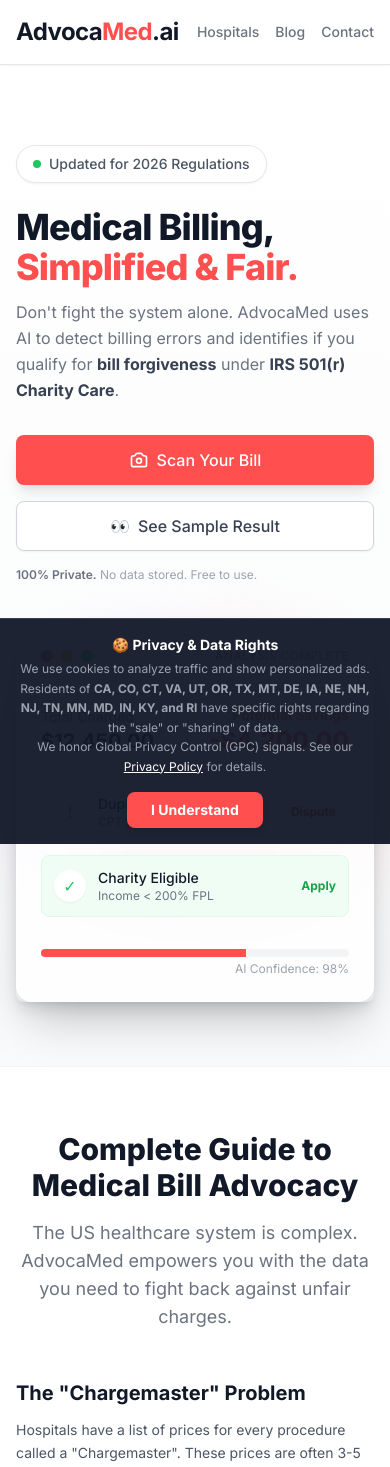
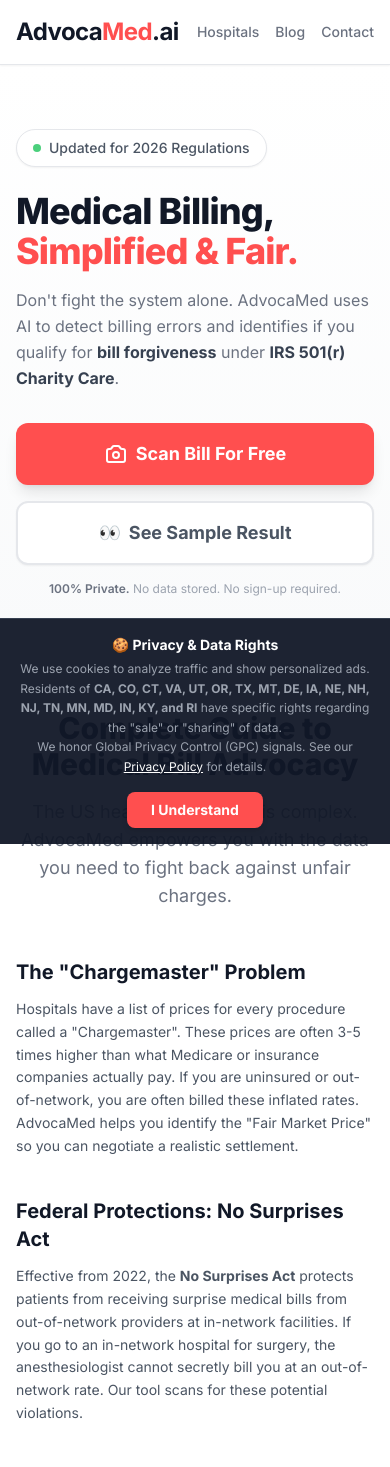
Before and after one commit to gkswjdgb/advocamed-ai, a React (Vite) app in the folder advocamed.ai/: page / in a window 390 px wide. Shown: the top 1467 px of the page. Built offline with nearby package versions, Linux system fonts and the light colour scheme.

Commit message:
Update Hero.tsx

```diff
--- a/advocamed.ai/components/Hero.tsx
+++ b/advocamed.ai/components/Hero.tsx
@@ -8,46 +8,47 @@ interface HeroProps {
 export const Hero: React.FC<HeroProps> = ({ onStart, onDemo }) => {
   return (
     <div className="relative overflow-hidden bg-gradient-to-b from-white to-gray-50">
-      <div className="max-w-7xl mx-auto pt-20 pb-16 px-4 sm:px-6 lg:px-8 lg:pt-32">
+      <div className="max-w-7xl mx-auto pt-16 pb-12 px-4 sm:px-6 lg:px-8 lg:pt-32">
         <div className="lg:grid lg:grid-cols-12 lg:gap-8 items-center">
 
           {/* Left Column: Text */}
           <div className="sm:text-center md:max-w-2xl md:mx-auto lg:col-span-6 lg:text-left">
             <div className="inline-flex items-center px-4 py-2 rounded-full border border-gray-200 bg-white shadow-sm mb-6">
-                <span className="w-2 h-2 rounded-full bg-green-500 mr-2"></span>
+                <span className="w-2 h-2 rounded-full bg-green-500 mr-2 animate-pulse"></span>
                 <span className="text-sm font-medium text-gray-600">Updated for {new Date().getFullYear()} Regulations</span>
             </div>
             <h1 className="text-4xl tracking-tight font-extrabold text-gray-900 sm:text-5xl md:text-6xl lg:text-5xl xl:text-6xl">
               <span className="block">Medical Billing,</span>
               <span className="block text-primary">Simplified & Fair.</span>
             </h1>
-            <p className="mt-3 text-base text-gray-500 sm:mt-5 sm:text-xl lg:text-lg xl:text-xl leading-relaxed">
+            <p className="mt-4 text-base text-gray-500 sm:mt-5 sm:text-xl lg:text-lg xl:text-xl leading-relaxed">
               Don't fight the system alone. AdvocaMed uses AI to detect billing errors and identifies if you qualify for <strong className="text-gray-700">bill forgiveness</strong> under <strong className="text-gray-700">IRS 501(r) Charity Care</strong>.
             </p>
             <div className="mt-8 sm:max-w-lg sm:mx-auto sm:text-center lg:text-left lg:mx-0">
+              {/* Mobile Optimized Button Layout: Vertical stack on mobile, horizontal on desktop */}
               <div className="flex flex-col sm:flex-row gap-4">
                 <button
                   onClick={onStart}
-                  className="flex-1 flex items-center justify-center px-8 py-3 border border-transparent text-base font-medium rounded-lg text-white bg-primary hover:bg-primaryHover shadow-lg hover:shadow-xl transition-all duration-200 md:py-4 md:text-lg md:px-10"
+                  className="w-full sm:flex-1 flex items-center justify-center px-8 py-4 border border-transparent text-lg font-bold rounded-xl text-white bg-primary hover:bg-primaryHover shadow-lg hover:shadow-xl transition-all duration-200 active:scale-95"
                 >
-                  <svg className="w-5 h-5 mr-2" fill="none" stroke="currentColor" viewBox="0 0 24 24"><path strokeLinecap="round" strokeLinejoin="round" strokeWidth="2" d="M3 9a2 2 0 012-2h.93a2 2 0 001.664-.89l.812-1.22A2 2 0 0110.07 4h3.86a2 2 0 011.664.89l.812 1.22A2 2 0 0018.07 7H19a2 2 0 012 2v9a2 2 0 01-2 2H5a2 2 0 01-2-2V9z"></path><path strokeLinecap="round" strokeLinejoin="round" strokeWidth="2" d="M15 13a3 3 0 11-6 0 3 3 0 016 0z"></path></svg>
-                  Scan Your Bill
+                  <svg className="w-6 h-6 mr-2" fill="none" stroke="currentColor" viewBox="0 0 24 24"><path strokeLinecap="round" strokeLinejoin="round" strokeWidth="2" d="M3 9a2 2 0 012-2h.93a2 2 0 001.664-.89l.812-1.22A2 2 0 0110.07 4h3.86a2 2 0 011.664.89l.812 1.22A2 2 0 0018.07 7H19a2 2 0 012 2v9a2 2 0 01-2 2H5a2 2 0 01-2-2V9z"></path><path strokeLinecap="round" strokeLinejoin="round" strokeWidth="2" d="M15 13a3 3 0 11-6 0 3 3 0 016 0z"></path></svg>
+                  Scan Bill For Free
                 </button>
                 <button
                     onClick={onDemo}
-                    className="flex-1 flex items-center justify-center px-8 py-3 border border-gray-300 text-base font-medium rounded-lg text-gray-700 bg-white hover:bg-gray-50 md:py-4 md:text-lg md:px-10 transition-all active:scale-95 shadow-sm"
+                    className="w-full sm:flex-1 flex items-center justify-center px-8 py-4 border-2 border-gray-200 text-lg font-bold rounded-xl text-gray-600 bg-white hover:bg-gray-50 hover:border-gray-300 transition-all active:scale-95 shadow-sm"
                 >
                     <span className="mr-2">👀</span> See Sample Result
                 </button>
               </div>
-              <p className="mt-4 text-xs text-gray-400">
-                <span className="font-semibold text-gray-500">100% Private.</span> No data stored. Free to use.
+              <p className="mt-4 text-xs text-center sm:text-left text-gray-400">
+                <span className="font-semibold text-gray-500">100% Private.</span> No data stored. No sign-up required.
               </p>
             </div>
           </div>
 
-          {/* Right Column: Visual Mockup */}
-          <div className="mt-12 relative sm:max-w-lg sm:mx-auto lg:mt-0 lg:max-w-none lg:mx-0 lg:col-span-6 lg:flex lg:items-center">
+          {/* Right Column: Visual Mockup - Hidden on tiny screens to prioritize buttons */}
+          <div className="mt-12 relative sm:max-w-lg sm:mx-auto lg:mt-0 lg:max-w-none lg:mx-0 lg:col-span-6 lg:flex lg:items-center hidden md:block">
             <div className="relative mx-auto w-full rounded-lg shadow-lg lg:max-w-md">
                 <div className="absolute top-0 -left-4 -right-4 w-72 h-72 bg-purple-100 rounded-full mix-blend-multiply filter blur-xl opacity-70 animate-blob"></div>
                 <div className="absolute top-0 -right-4 w-72 h-72 bg-red-100 rounded-full mix-blend-multiply filter blur-xl opacity-70 animate-blob animation-delay-2000"></div>
@@ -90,18 +91,11 @@ export const Hero: React.FC<HeroProps> = ({ onStart, onDemo }) => {
                                     <div className="flex-shrink-0 h-8 w-8 rounded-full bg-white flex items-center justify-center text-green-500 shadow-sm">✓</div>
                                     <div className="ml-3">
                                         <p className="text-sm font-medium text-gray-900">Charity Eligible</p>
-                                        <p className="text-xs text-gray-500">Income &lt; 200% FPL</p>
+                                        <p className="text-xs text-gray-500">Income &lt; 300% FPL</p>
                                     </div>
                                 </div>
                                 <span className="text-xs font-bold text-green-600">Apply</span>
                             </div>
-                        </div>
-
-                        <div className="pt-2">
-                             <div className="w-full h-2 bg-gray-100 rounded-full overflow-hidden">
-                                 <div className="h-full bg-primary w-2/3"></div>
-                             </div>
-                             <p className="text-right text-xs text-gray-400 mt-1">AI Confidence: 98%</p>
                         </div>
                     </div>
                 </div>
```
